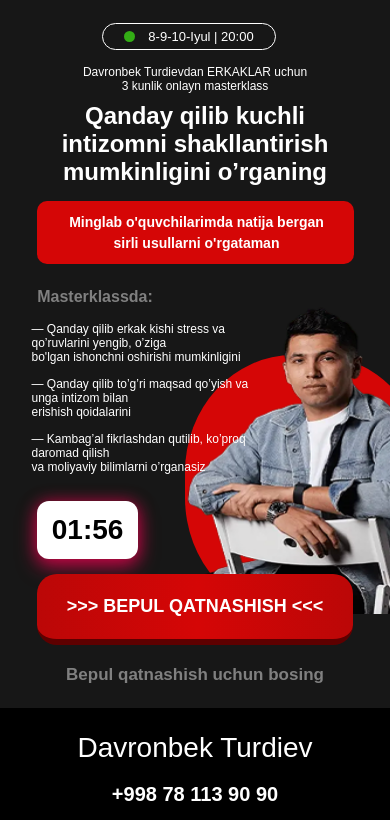
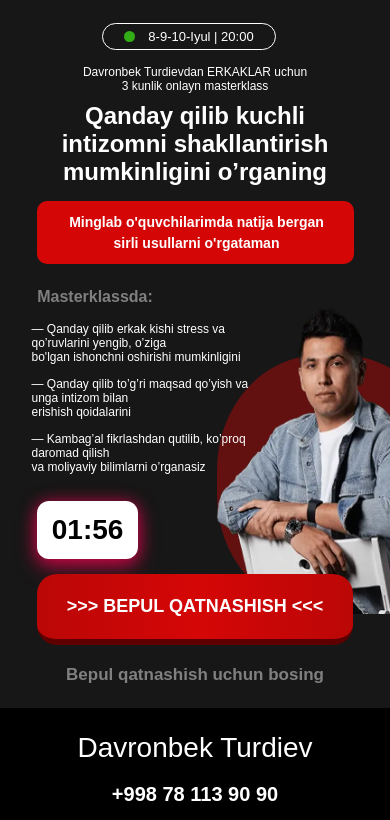
Before and after one commit to MirakbarFrontend/second-site, a plain HTML site: page index.html in a window 390 px wide. Shown: the top 820 px of the page. Drawn offline with Linux system fonts and the light colour scheme.

Commit message:
add gradient

```diff
--- a/css/styles.css
+++ b/css/styles.css
@@ -318,9 +318,6 @@ label {
 .iti {
 	width: 100%;
 }
-.media-img {
-	display: none;
-}
 @keyframes modalFadeIn {
 	from {
 		opacity: 0;
@@ -485,6 +482,14 @@ label {
 		width: 100%;
 		margin-bottom: 13px;
 	}
+	.gradient {
+		display: flex;
+		position: absolute;
+		bottom: -160px;
+		width: 100%;
+		height: 254px;
+		background: linear-gradient(0deg, #171717 57%, rgba(23, 23, 23, 0) 100%);
+	}
 	.date__bottom {
 		margin-top: 7px;
 		display: flex;
@@ -498,28 +503,22 @@ label {
 		margin-right: 0;
 	}
 	.date__img {
-		display: none;
-	}
-	.image-wrapper {
-		background: linear-gradient(0deg, #171717 57%, rgba(23, 23, 23, 0) 100%);
+		position: absolute;
+		right: -231px;
+		top: -385px;
+		width: 214px;
+		height: 314px;
 	}
 	.bg-red {
 		top: -330px;
-		right: -230px;
-		width: 240px;
-		height: 260px;
+		right: -250px;
 		border-radius: 45%;
 		background-color: #d50606;
+		width: 228px;
+		height: 255px;
+		opacity: 0.4;
 	}
-	.media-img {
-		position: absolute;
-		right: -201px;
-		top: -385px;
-		width: 214px;
-		height: 314px;
-		z-index: 1;
-		display: block;
-	}
+
 	.date__timer {
 		padding: 15px;
 	}
--- a/index.html
+++ b/index.html
@@ -48,8 +48,8 @@
 				<div class="image-wrapper">
 					<div class="bg-red"></div>
 					<img class="date__img" src="img/date-img.png" alt="img" />
-					<img class="media-img" src="img/media-img.png" alt="" width="214" height="314" />
 				</div>
+				<div class="gradient"></div>
 			</div>
 		</div>
 		<div id="myModal" class="modal">
```
